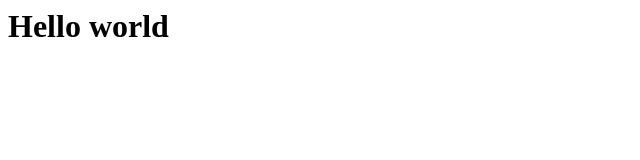
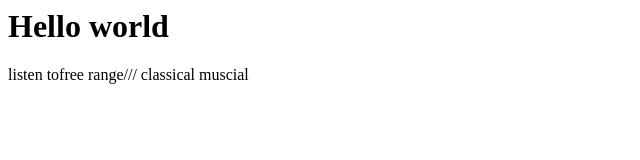
Before and after one commit to caview/khjcompany.com, a plain HTML site: page index.html in a window 1280 px wide. Shown: the whole page, without its empty margins (0-640 px from the left). Drawn offline with Linux system fonts and the light colour scheme.

Commit message:
updated text to free range

```diff
--- a/index.html
+++ b/index.html
@@ -1,5 +1,6 @@
 <html>
 <body>
  <h1>Hello world</h1>
+listen tofree range/// classical muscial
 </body>
 </html>
```
